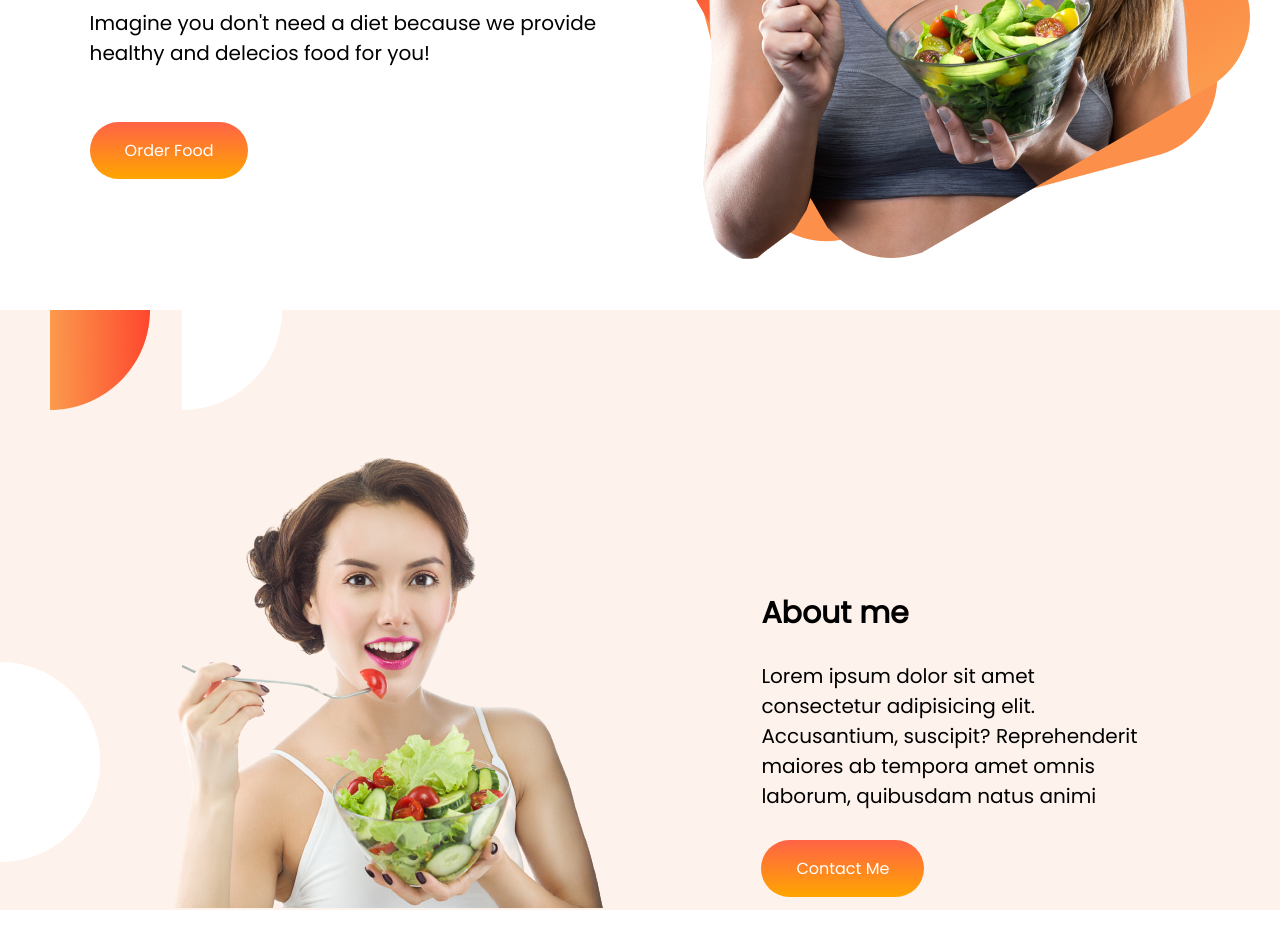
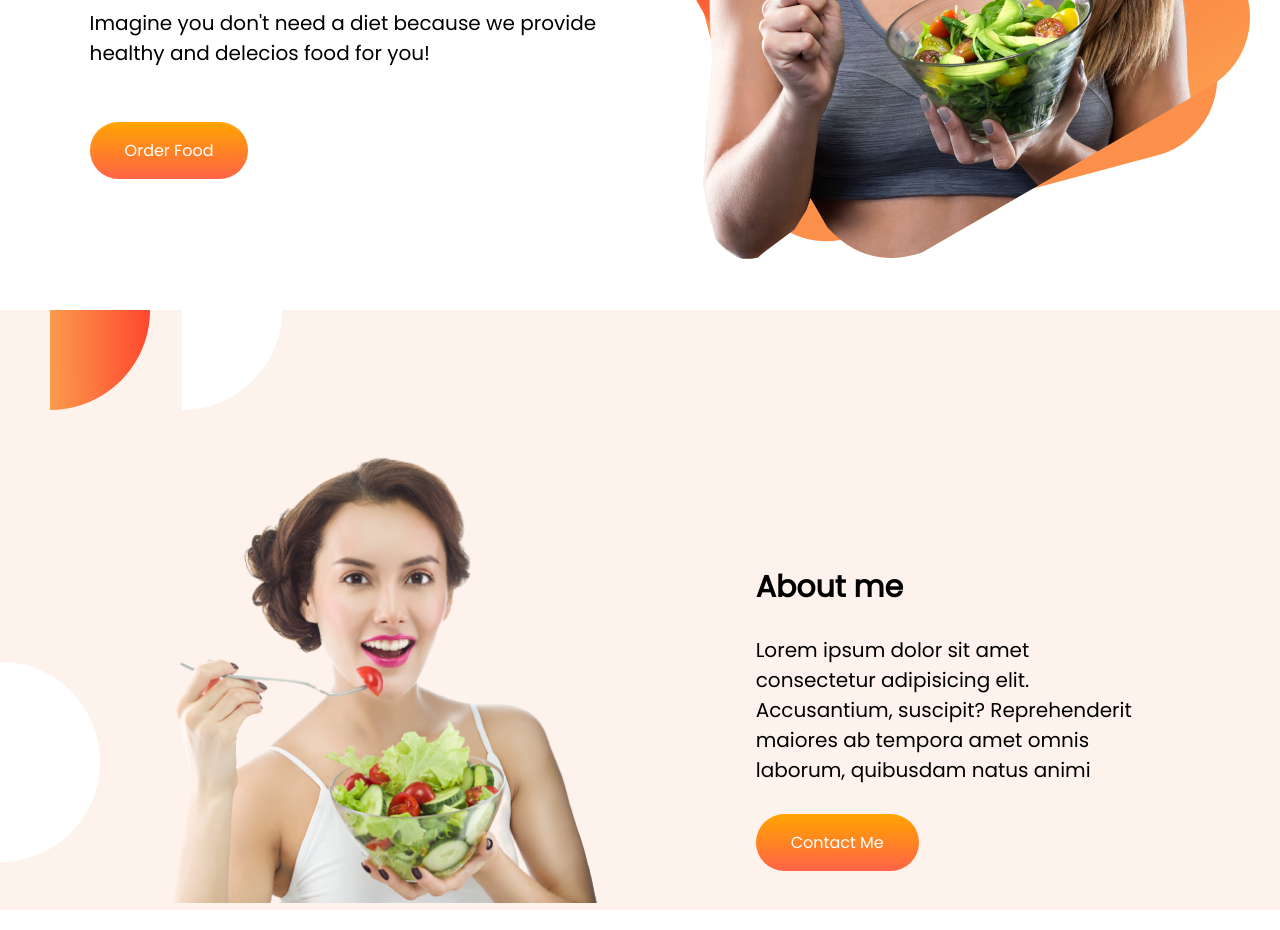
Before and after one commit to Shahed595/food-network, a plain HTML site: page index.html in a window 1280 px wide. Shown: the part 460-1390 px from the top of the page. Drawn offline with Linux system fonts and the light colour scheme.

Commit message:
Third commit

```diff
--- a/style.css
+++ b/style.css
@@ -22,19 +22,20 @@ body{
 }
 .link-button{
     text-decoration: none;
-    background-image: linear-gradient(tomato,orange);
+    background-image: linear-gradient(orange,tomato);
     color:white;
     padding:17px 35px;
     border-radius: 70px;
 }
 .second-width{
     padding-left:11%;
-    padding-top:20%;
+    padding-top:18%;
     padding-right:10%;
 
 }
 .img-class{
     padding-left: 10%;
+    height:465px;
 }
 .second-width h1{
     font-size: 30px;
```
Also changed, not shown: food-network-main/images/female/pic3.png (renamed from food-network-main/images/female/eat-healthy-food-png-transparent-eat-healthy-foodpng-images-woman-eating-png-480_319.png).
